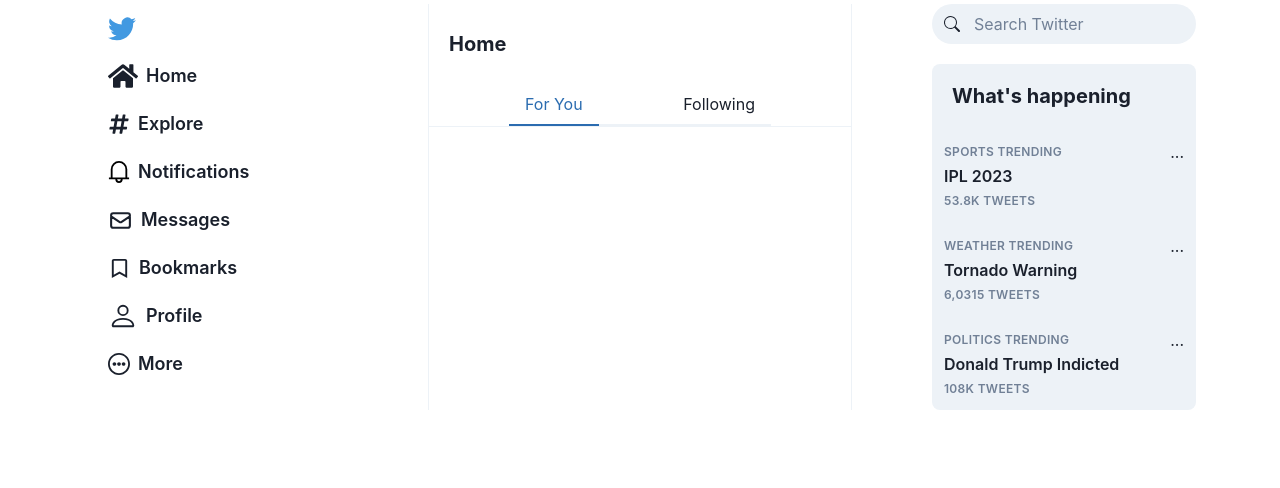
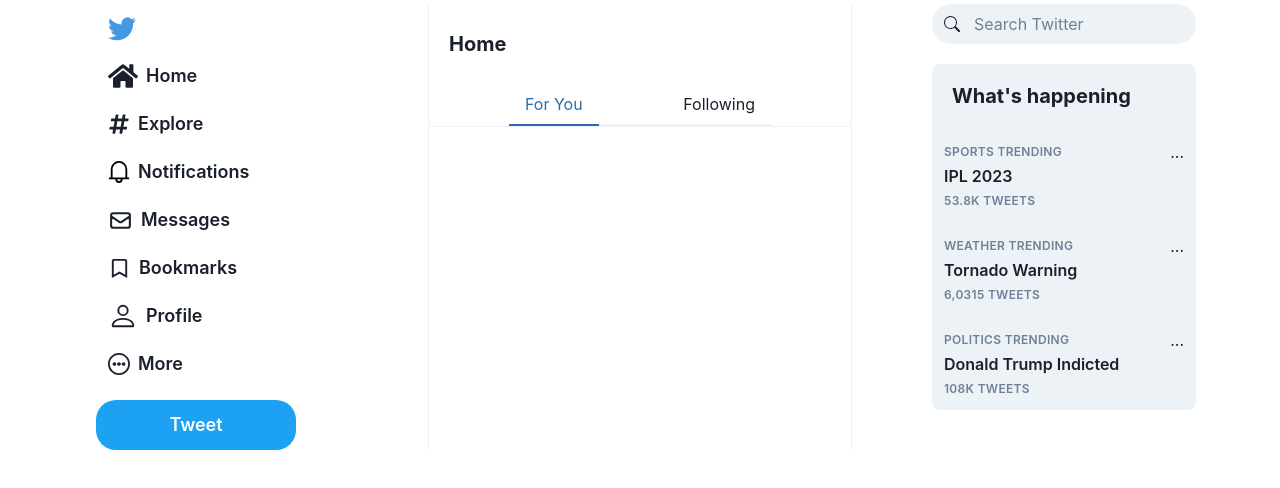
Before and after one commit to alexbushi/mock-twitter, a React (Create React App) app: page / in a window 1280 px wide. Shown: the top 488 px of the page. Built offline with nearby package versions, Linux system fonts and the light colour scheme.

Commit message:
Added Tweet button

```diff
--- a/src/components/MenuList.tsx
+++ b/src/components/MenuList.tsx
@@ -34,6 +34,17 @@
           </Button>
         </ListItem>
       ))}
+      <Button
+        ml={3}
+        mt={3}
+        w="200px"
+        h="50px"
+        colorScheme="twitter"
+        borderRadius="20px"
+        fontSize={"lg"}
+      >
+        Tweet
+      </Button>
     </List>
   );
 };
```
